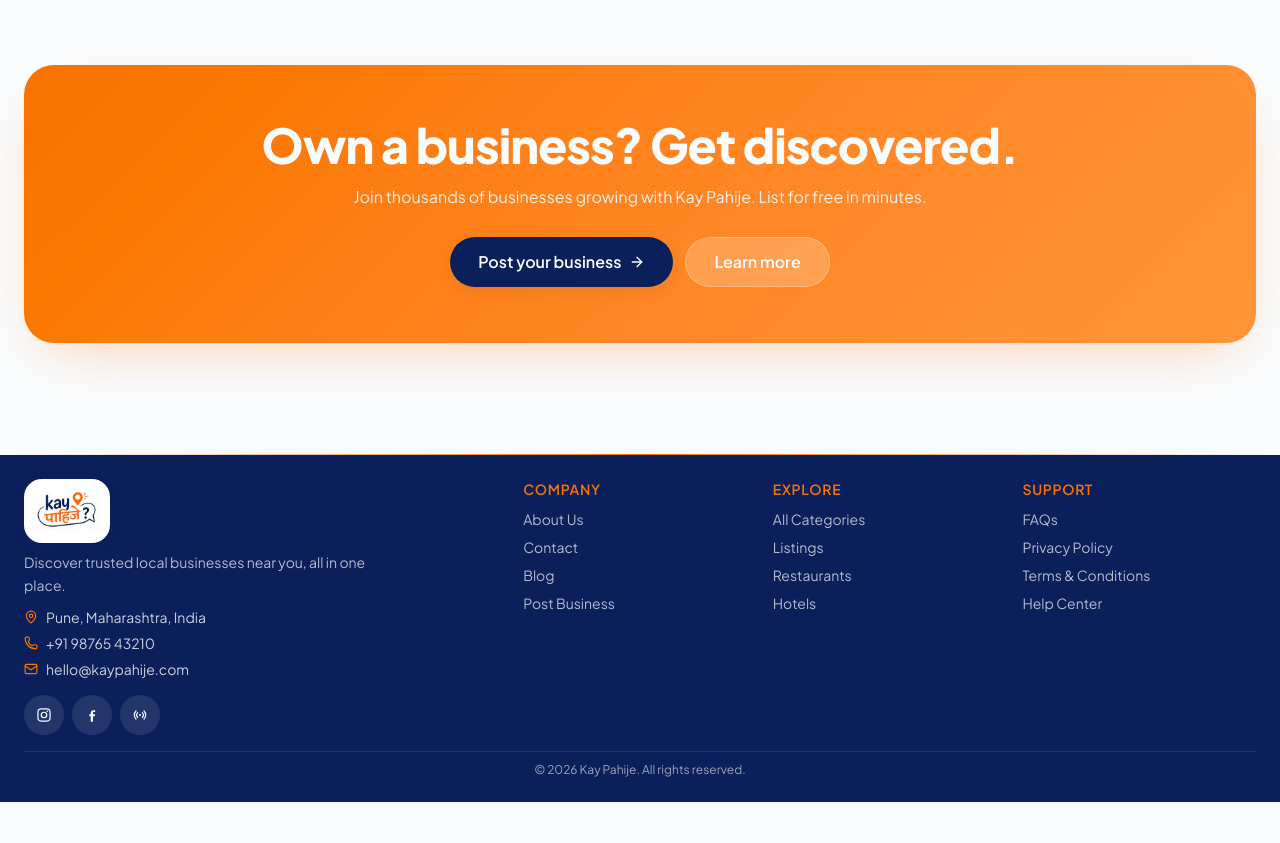
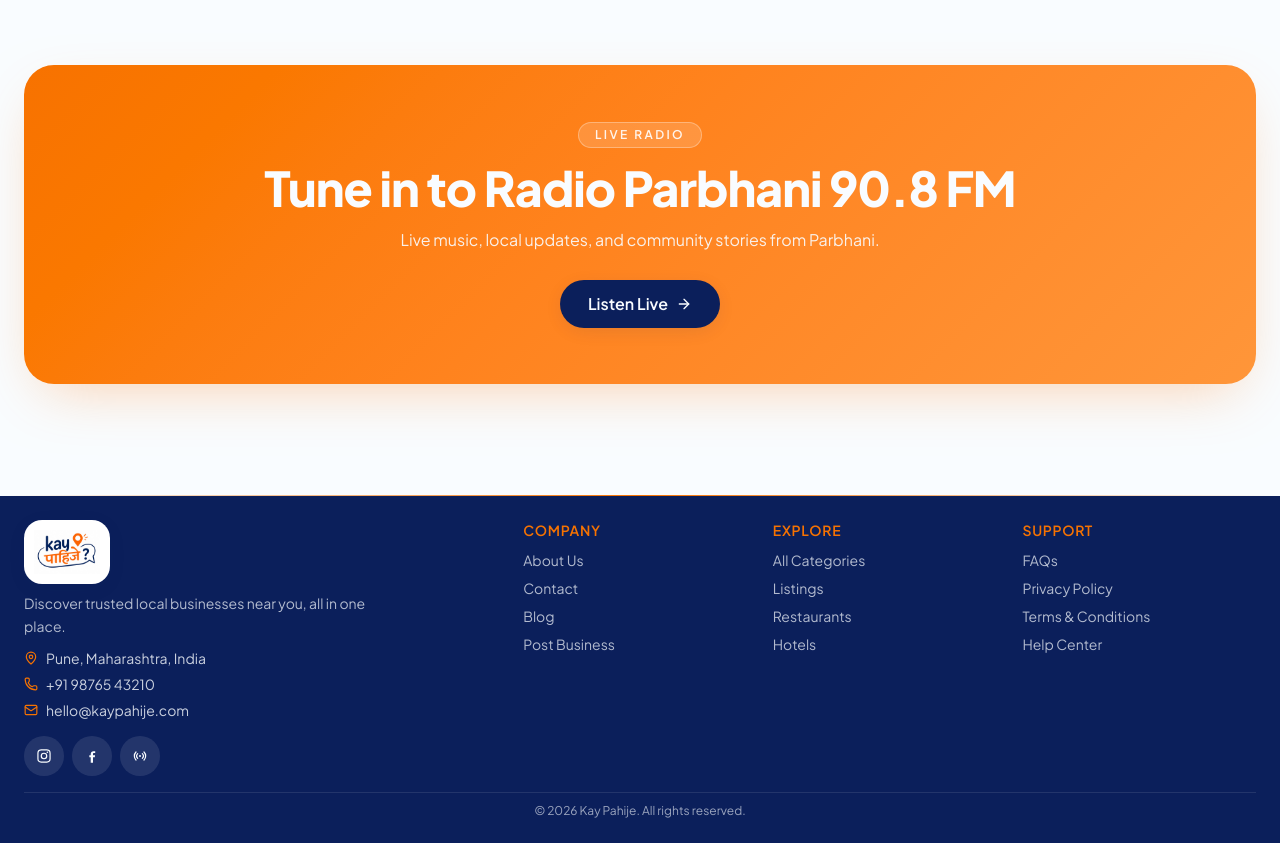
Before and after one commit to kaaypahije/kaypahije, a React (Vite) app: page / in a window 1280 px wide. Shown: the part 6880-7723 px from the top of the page. Before the commit the page ends 7682 px from the top, so only its background shows below. Built offline with nearby package versions, Linux system fonts and the light colour scheme; no server answers.

Commit message:
update radio link

```diff
--- a/src/components/site/Footer.tsx
+++ b/src/components/site/Footer.tsx
@@ -113,7 +113,7 @@ export function Footer() {
                     showRadioTooltip ? "opacity-100" : ""
                   }`}
                 >
-                  Radio Parbhani 90.8
+                  Listen to Radio Parbhani 90.8 FM
                 </span>
               </a>
             </div>
--- a/src/routes/index.tsx
+++ b/src/routes/index.tsx
@@ -572,23 +572,22 @@ export function HomePage() {
 
       <section className="mx-auto max-w-7xl px-4 md:px-6 pb-16 md:pb-24">
         <div className="rounded-4xl bg-gradient-accent p-8 md:p-14 text-accent-foreground text-center shadow-glow">
-          <h2 className="text-3xl md:text-5xl font-extrabold">Own a business? Get discovered.</h2>
+          <span className="inline-flex items-center rounded-full border border-white/30 bg-white/15 px-4 py-1 text-xs font-semibold uppercase tracking-[0.2em] text-white/90">
+            Live Radio
+          </span>
+          <h2 className="mt-4 text-3xl md:text-5xl font-extrabold">Tune in to Radio Parbhani 90.8 FM</h2>
           <p className="mt-4 max-w-xl mx-auto text-accent-foreground/90">
-            Join thousands of businesses growing with Kay Pahije. List for free in minutes.
+            Live music, local updates, and community stories from Parbhani.
           </p>
           <div className="mt-7 flex flex-wrap justify-center gap-3">
-            <Link
-              to="/post-business"
+            <a
+              href="https://liveradios.in/radio-parbhani-90-8.html"
+              target="_blank"
+              rel="noreferrer"
               className="inline-flex items-center gap-2 rounded-full bg-primary text-primary-foreground px-7 py-3 font-semibold shadow-soft hover:bg-primary-glow transition"
             >
-              Post your business <ArrowRight className="h-4 w-4" />
-            </Link>
-            <Link
-              to="/about"
-              className="inline-flex items-center gap-2 rounded-full bg-white/20 backdrop-blur border border-white/30 px-7 py-3 font-semibold hover:bg-white/30 transition"
-            >
-              Learn more
-            </Link>
+              Listen Live <ArrowRight className="h-4 w-4" />
+            </a>
           </div>
         </div>
       </section>
```
